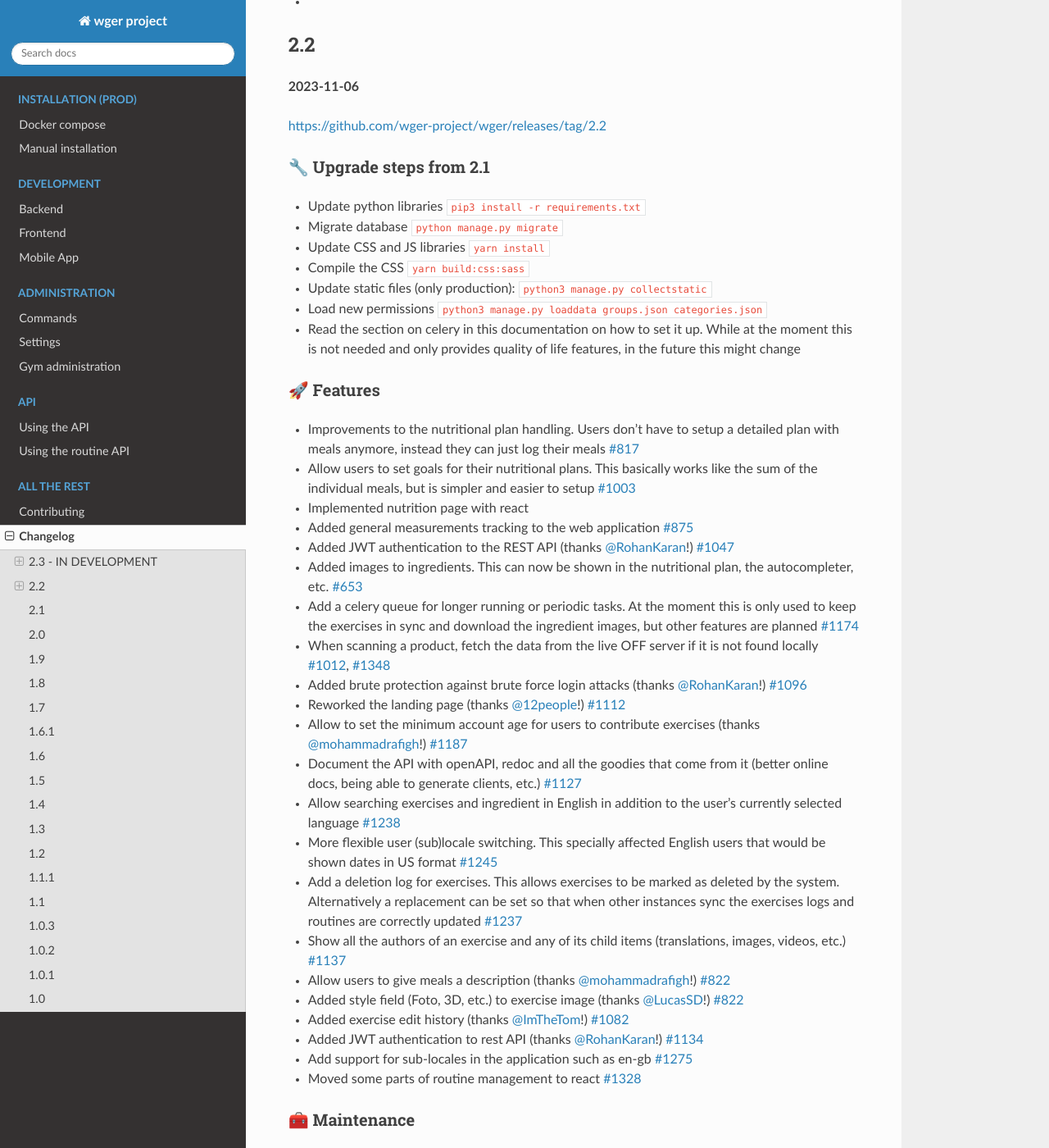
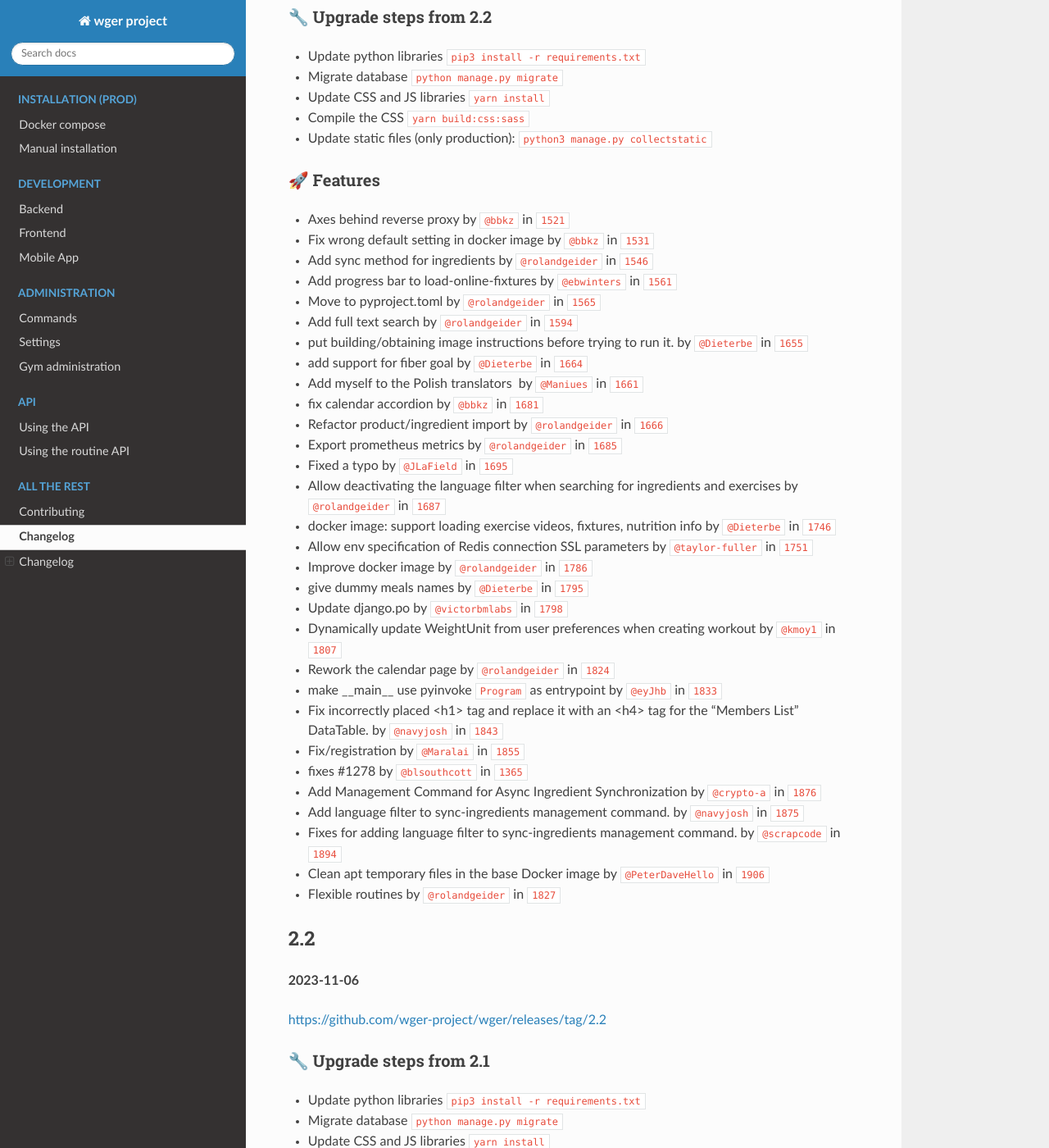
Before and after one commit to wger-project/docs, a Sphinx documentation site: the page built from docs/changelog.rst, in a window 1280 px wide and 1400 px high, scrolled down 671 px. Shown: the whole window at 82% size. Built offline with Sphinx 7.4.7 and the Read the Docs theme 3.1.0, drawn with Linux system fonts in a browser that asks for light colours; cross-references to code outside the pages are shown as plain code; some of the changed text lies outside the part shown.

Commit message:
Update changelog.rst
Use sphinx-toolbox to render the links to GitHub

```diff
--- a/docs/changelog.rst
+++ b/docs/changelog.rst
@@ -1,8 +1,31 @@
 Changelog
 =========
 
-2.3 - IN DEVELOPMENT
+Changelog
+=========
+
+2.4 - IN DEVELOPMENT
 --------------------
+
+🔧 Upgrade steps from 2.3
+~~~~~~~~~~~~~~~~~~~~~~~~~
+* Update python libraries ``pip3 install -r requirements.txt``
+* Migrate database ``python manage.py migrate``
+* Update CSS and JS libraries ``yarn install``
+* Compile the CSS ``yarn build:css:sass``
+* Update static files (only production): ``python3 manage.py collectstatic``
+
+🚀 Features
+~~~~~~~~~~~
+*
+
+
+
+2.3
+----
+
+**2025-04-05**
+
 
 🔧 Upgrade steps from 2.2
 ~~~~~~~~~~~~~~~~~~~~~~~~~
@@ -14,15 +37,37 @@
 
 🚀 Features
 ~~~~~~~~~~~
-*
 
-🧰 Maintenance
-~~~~~~~~~~~~~~
-* Added UUID fields to exercise aliases and comments for better synchronization
-
-🐛 Bug Fixes
-~~~~~~~~~~~~
-*
+* Axes behind reverse proxy by :github:user:`@bbkz <bbkz>` in :github:pull:`1521`
+* Fix wrong default setting in docker image by :github:user:`@bbkz <bbkz>` in :github:pull:`1531`
+* Add sync method for ingredients by :github:user:`@rolandgeider <rolandgeider>` in :github:pull:`1546`
+* Add progress bar to load-online-fixtures by :github:user:`@ebwinters <ebwinters>` in :github:pull:`1561`
+* Move to pyproject.toml by :github:user:`@rolandgeider <rolandgeider>` in :github:pull:`1565`
+* Add full text search by :github:user:`@rolandgeider <rolandgeider>` in :github:pull:`1594`
+* put building/obtaining image instructions before trying to run it. by :github:user:`@Dieterbe <Dieterbe>` in :github:pull:`1655`
+* add support for fiber goal by :github:user:`@Dieterbe <Dieterbe>` in :github:pull:`1664`
+* Add myself to the Polish translators  by :github:user:`@Maniues <Maniues>` in :github:pull:`1661`
+* fix calendar accordion by :github:user:`@bbkz <bbkz>` in :github:pull:`1681`
+* Refactor product/ingredient import by :github:user:`@rolandgeider <rolandgeider>` in :github:pull:`1666`
+* Export prometheus metrics by :github:user:`@rolandgeider <rolandgeider>` in :github:pull:`1685`
+* Fixed a typo by :github:user:`@JLaField <JLaField>` in :github:pull:`1695`
+* Allow deactivating the language filter when searching for ingredients and exercises by :github:user:`@rolandgeider <rolandgeider>` in :github:pull:`1687`
+* docker image: support loading exercise videos, fixtures, nutrition info by :github:user:`@Dieterbe <Dieterbe>` in :github:pull:`1746`
+* Allow env specification of Redis connection SSL parameters by :github:user:`@taylor-fuller <taylor-fuller>` in :github:pull:`1751`
+* Improve docker image by :github:user:`@rolandgeider <rolandgeider>` in :github:pull:`1786`
+* give dummy meals names by :github:user:`@Dieterbe <Dieterbe>` in :github:pull:`1795`
+* Update django.po by :github:user:`@victorbmlabs <victorbmlabs>` in :github:pull:`1798`
+* Dynamically update WeightUnit from user preferences when creating workout by :github:user:`@kmoy1 <kmoy1>` in :github:pull:`1807`
+* Rework the calendar page by :github:user:`@rolandgeider <rolandgeider>` in :github:pull:`1824`
+* make __main__ use pyinvoke ``Program`` as entrypoint by :github:user:`@eyJhb <eyJhb>` in :github:pull:`1833`
+* Fix incorrectly placed <h1> tag and replace it with an <h4> tag for the "Members List" DataTable. by :github:user:`@navyjosh <navyjosh>` in :github:pull:`1843`
+* Fix/registration by :github:user:`@Maralai <Maralai>` in :github:pull:`1855`
+* fixes #1278 by :github:user:`@blsouthcott <blsouthcott>` in :github:pull:`1365`
+* Add Management Command for Async Ingredient Synchronization by :github:user:`@crypto-a <crypto-a>` in :github:pull:`1876`
+* Add language filter to sync-ingredients management command. by :github:user:`@navyjosh <navyjosh>` in :github:pull:`1875`
+* Fixes for adding language filter to sync-ingredients management command. by :github:user:`@scrapcode <scrapcode>` in :github:pull:`1894`
+* Clean apt temporary files in the base Docker image by :github:user:`@PeterDaveHello <PeterDaveHello>` in :github:pull:`1906`
+* Flexible routines by :github:user:`@rolandgeider <rolandgeider>` in :github:pull:`1827`
 
 
 2.2
--- a/docs/conf.py
+++ b/docs/conf.py
@@ -33,7 +33,11 @@
     'sphinx_rtd_theme',
     'sphinx.ext.autodoc',
     'sphinx.ext.doctest',
+    'sphinx_toolbox.github',
 ]
+
+github_username = 'wger-project'
+github_repository = 'wger'
 
 # Add any paths that contain templates here, relative to this directory.
 templates_path = ['_templates']
--- a/pyproject.toml
+++ b/pyproject.toml
@@ -7,6 +7,7 @@
 dependencies = [
     "sphinx==8.2.3",
     "sphinx-rtd-theme==3.0.2",
+    "sphinx-toolbox>=3.9.0",
 ]
 
 [dependency-groups]
```
Also changed, not shown: 1 other file.
